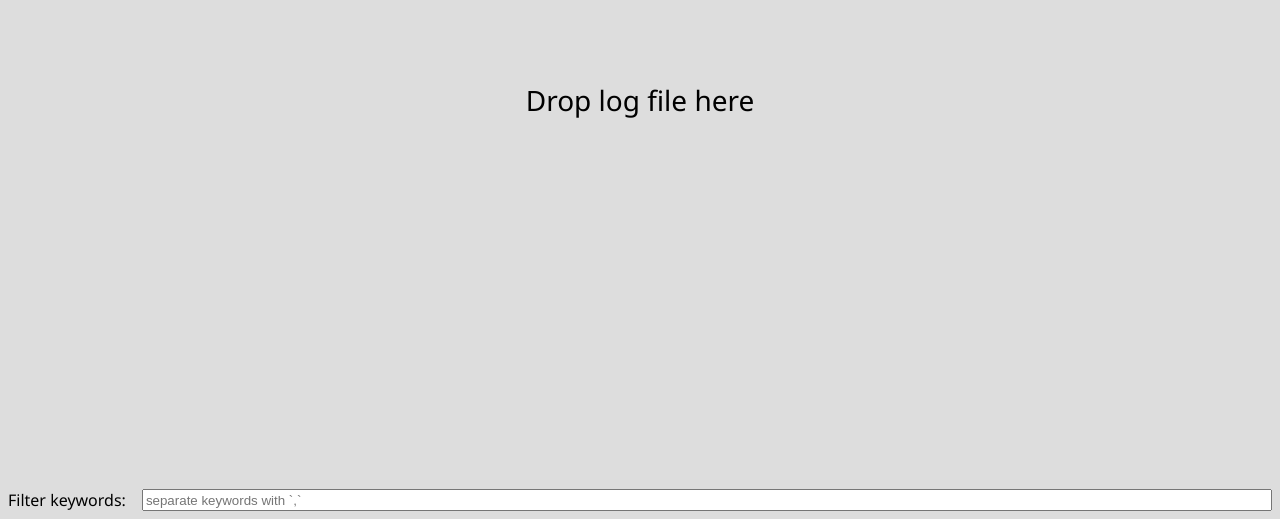
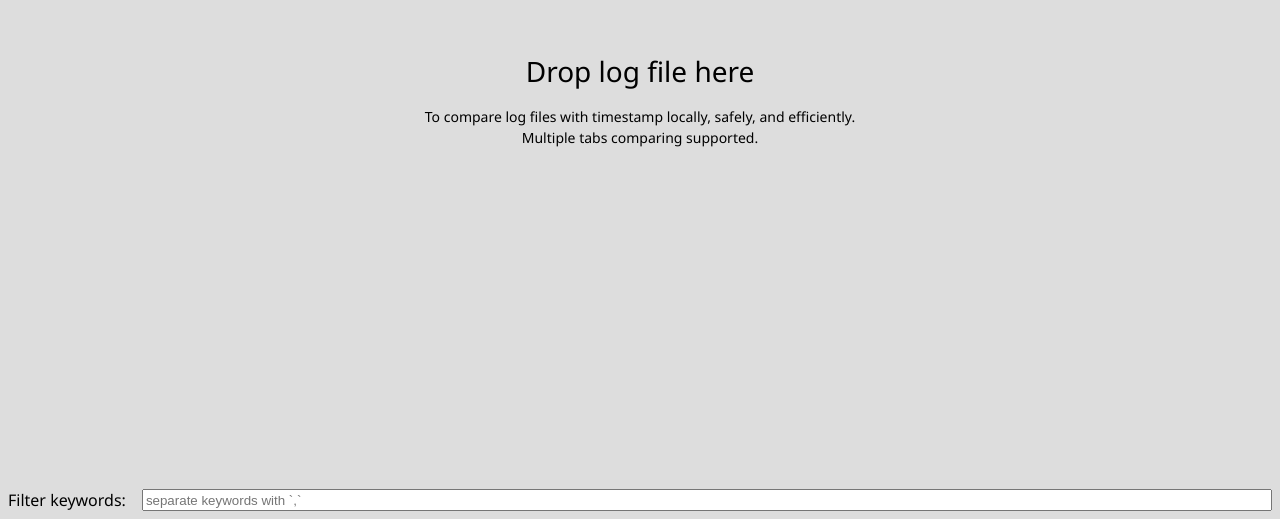
Before and after one commit to lubobill1990/log-compare, a React (Create React App) app: page / in a window 1280 px wide. Shown: the part 281-800 px from the top of the page. Built offline with nearby package versions, Linux system fonts and the light colour scheme.

Commit message:
add advertising and user guidance

```diff
--- a/public/index.html
+++ b/public/index.html
@@ -7,7 +7,7 @@
     <meta name="theme-color" content="#000000" />
     <meta
       name="description"
-      content="Web site created using create-react-app"
+      content="To compare multiple log files with timestamp locally, safely, and efficiently."
     />
     <link rel="apple-touch-icon" href="%PUBLIC_URL%/logo192.png" />
     <!--
--- a/src/App.css
+++ b/src/App.css
@@ -39,9 +39,18 @@
   display: flex;
   align-items: center;
   justify-content: center;
+  flex-direction: column;
   font-size: 28px;
   height: 100%;
 }
+
+.ensure-hint {
+  font-size: 14px;
+  margin-top: 1rem;
+  text-align: center;
+  line-height: 1.5;
+}
+
 .lines {
   flex: 1;
 }
--- a/src/App.tsx
+++ b/src/App.tsx
@@ -275,7 +275,15 @@ function App() {
     <div className="App" ref={dropRef}>
       <div className="vertical-compare-zone">
         {logFiles.size === 0 && (
-          <div className="dropzone-hint">Drop log file here</div>
+          <div className="dropzone-hint">
+            <div>Drop log file here</div>
+            <div className="ensure-hint">
+              To compare log files with timestamp locally, safely, and
+              efficiently.
+              <br />
+              Multiple tabs comparing supported.
+            </div>
+          </div>
         )}
         {Array.from(logFiles.keys()).map((key) => {
           const logFile = logFiles.get(key);
```
Also changed, not shown: 1 other file (tests, documents, lock files or other folders).
